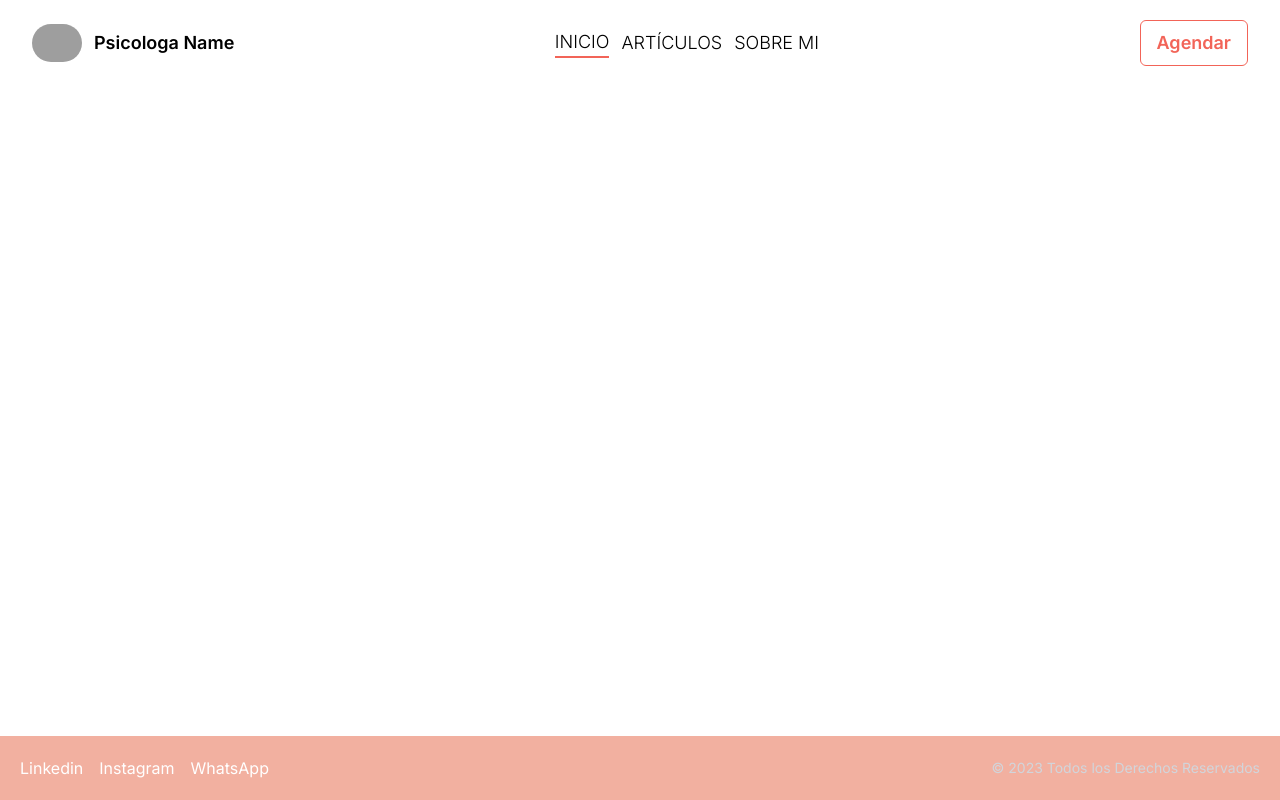
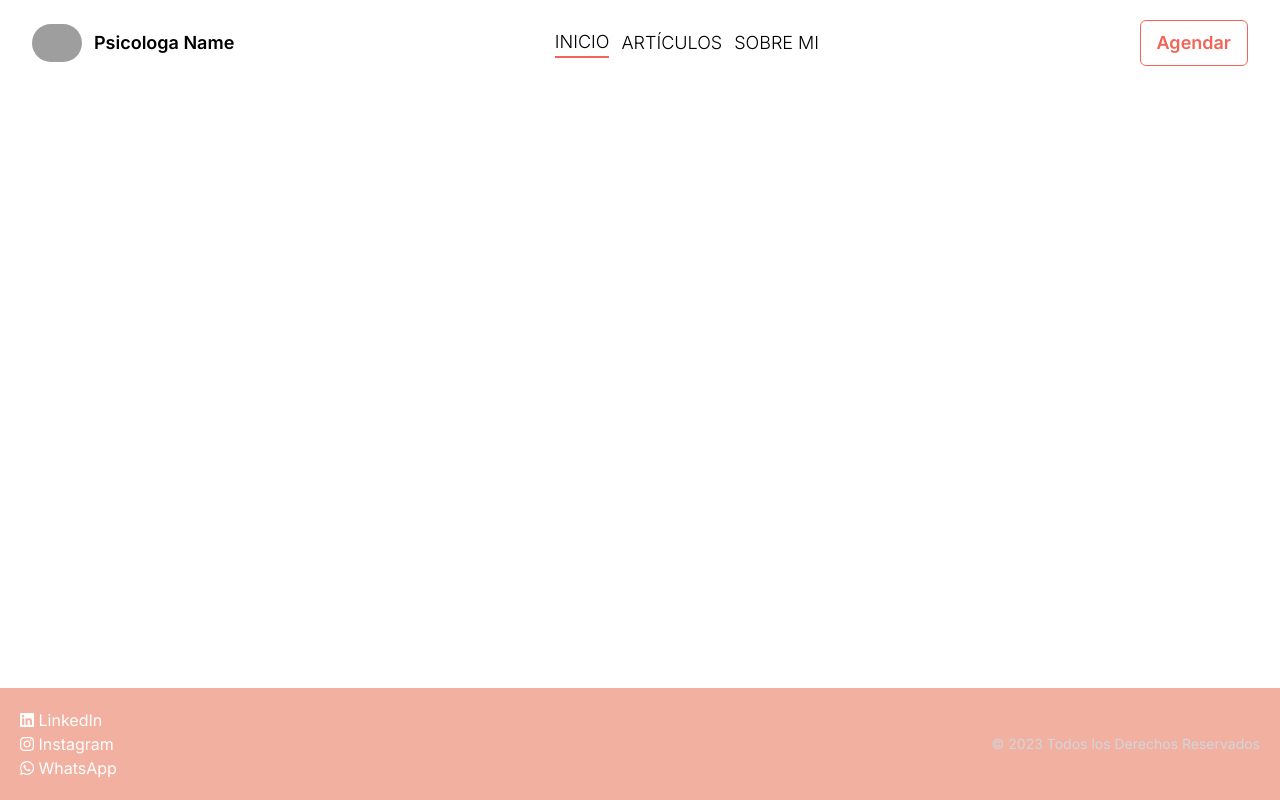
Before and after one commit to iairkap/psicologia, a Next.js app: page / in a window 1280 px wide. Built offline with nearby package versions, Linux system fonts and the light colour scheme; grey boxes are pictures that could not be loaded.

Commit message:
styles social media and links

```diff
--- a/package.json
+++ b/package.json
@@ -9,6 +9,9 @@
     "lint": "next lint"
   },
   "dependencies": {
+    "@fortawesome/fontawesome-svg-core": "^6.4.2",
+    "@fortawesome/free-brands-svg-icons": "^6.4.2",
+    "@fortawesome/react-fontawesome": "^0.2.0",
     "@types/node": "20.4.10",
     "@types/react-dom": "18.2.7",
     "autoprefixer": "10.4.15",
--- a/src/app/components/footer/Footer.tsx
+++ b/src/app/components/footer/Footer.tsx
@@ -1,23 +1,38 @@
 import Link from "next/link";
+import { FontAwesomeIcon } from "@fortawesome/react-fontawesome";
+import {
+  faLinkedin,
+  faInstagram,
+  faWhatsapp,
+} from "@fortawesome/free-brands-svg-icons";
 import "./styles.css";
 
 const Footer = () => {
   return (
-    <footer className="footer bg-gray-800 text-white py-4 flex justify-between items-center">
-      <ul className="flex space-x-4">
+    <footer className="footer flex text-white py-4 justify-between items-center cursor-pointer;">
+      <ul className="flex-row ">
         <li>
-          <a href="https://example.com" className="hover:text-gray-300">
-            Linkedin
+          <a
+            href="https://example.com"
+            className="hover:underline hover:text-dark-pink hover:font-semibold hover:underline-offset-4"
+          >
+            <FontAwesomeIcon icon={faLinkedin} /> LinkedIn
           </a>
         </li>
         <li>
-          <a href="https://example.com" className="hover:text-gray-300">
-            Instagram
+          <a
+            href="https://example.com"
+            className="hover:underline hover:text-dark-pink hover:font-semibold hover:underline-offset-4"
+          >
+            <FontAwesomeIcon icon={faInstagram} /> Instagram
           </a>
         </li>
         <li>
-          <a href="https://example.com" className="hover:text-gray-300">
-            WhatsApp
+          <a
+            href="https://example.com"
+            className="hover:underline hover:text-dark-pink hover:font-semibold hover:underline-offset-4"
+          >
+            <FontAwesomeIcon icon={faWhatsapp} /> WhatsApp
           </a>
         </li>
       </ul>
--- a/src/app/components/footer/styles.css
+++ b/src/app/components/footer/styles.css
@@ -1,8 +1,6 @@
 .footer {
-  width: 100%;
+    width: 100%;
     flex-shrink: 0; /* Evita que el footer afecte el crecimiento del contenido principal */
     background-color: var(--color-light-pink);
     padding: 20px;
-    text-align: center;
-    color: var(--color-white);
   }
--- a/src/app/components/navbar/Navbar.tsx
+++ b/src/app/components/navbar/Navbar.tsx
@@ -69,7 +69,7 @@ const Navbar = ({ activeRoute }) => {
       )}
       {/* Hamburger menu links */}
       {isMenuOpen && (
-        <ul className="md:hidden flex flex-col gap-3 text-sm">
+        <ul className="md:hidden flex flex-col gap-3 text-sm cursor-pointer">
           <li>
             <li className="hover:underline hover:text-dark-pink hover:font-semibold hover:underline-offset-4">
               <Link href="/">INICIO</Link>
@@ -87,7 +87,7 @@ const Navbar = ({ activeRoute }) => {
 
       {/* --------- Largest Menu ---------- */}
       {windowWidth >= 656 && !isMenuOpen && (
-        <ul className={`flex items-center gap-3 text-lg`}>
+        <ul className={`flex items-center gap-3 text-lg cursor-pointer`}>
           <li
             className={`${
               isRouteActive("/") ? activeListItemStyle : ""
@@ -113,7 +113,7 @@ const Navbar = ({ activeRoute }) => {
       )}
       {/* --------- Finish Largest Menu ---------- */}
 
-      <ul className="flex items-center gap-3 font-semibold text-lg">
+      <ul className="flex items-center gap-3 font-semibold text-lg cursor-pointer">
         <button
           className={`global-button border border-dark-pink rounded-lg px-4 py-2 text-dark-pink cursor-pointer ${
             windowWidth <= 390 ? "text-sm py-1 px-2" : ""
```
Also changed, not shown: 1 other file (tests, documents, lock files or other folders).
